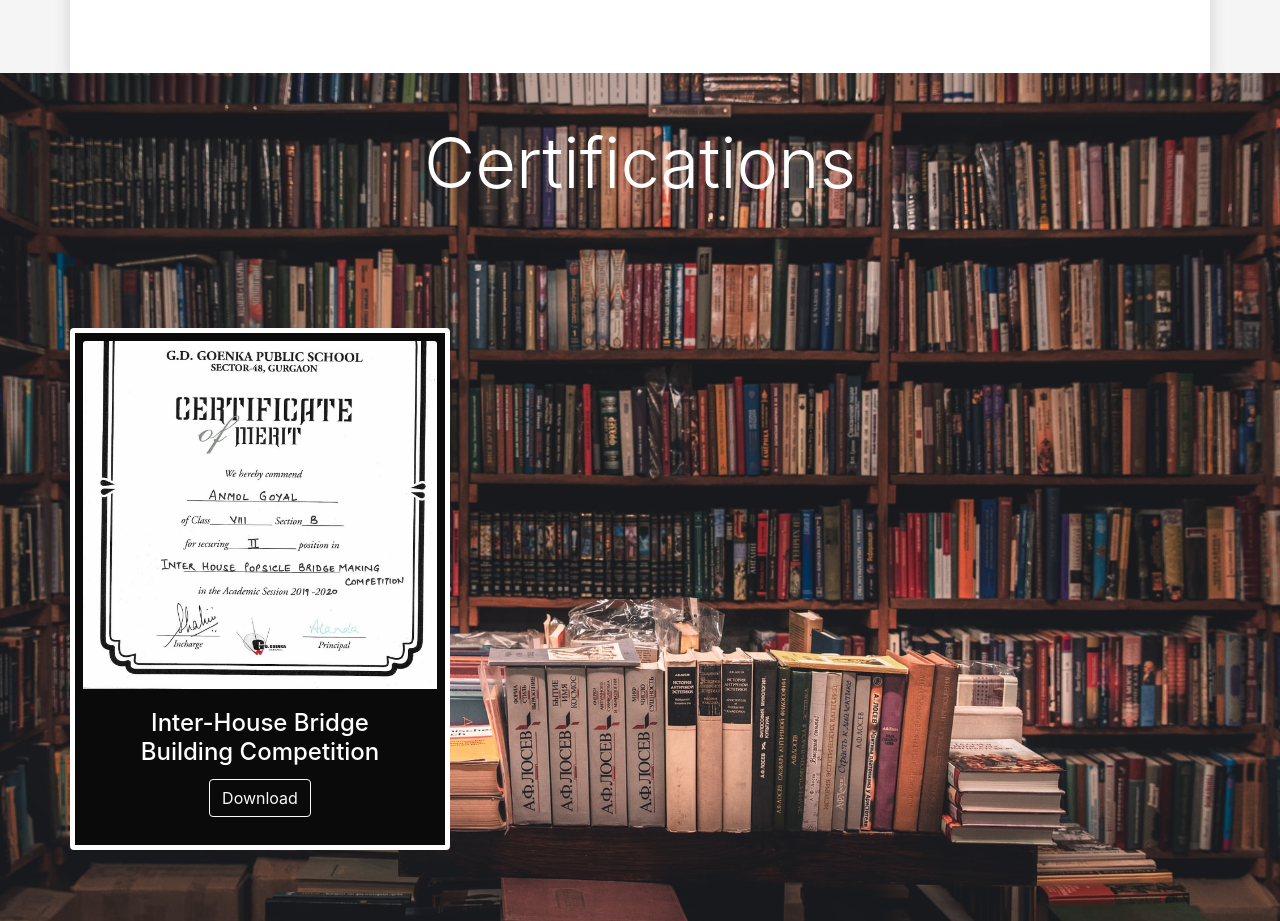
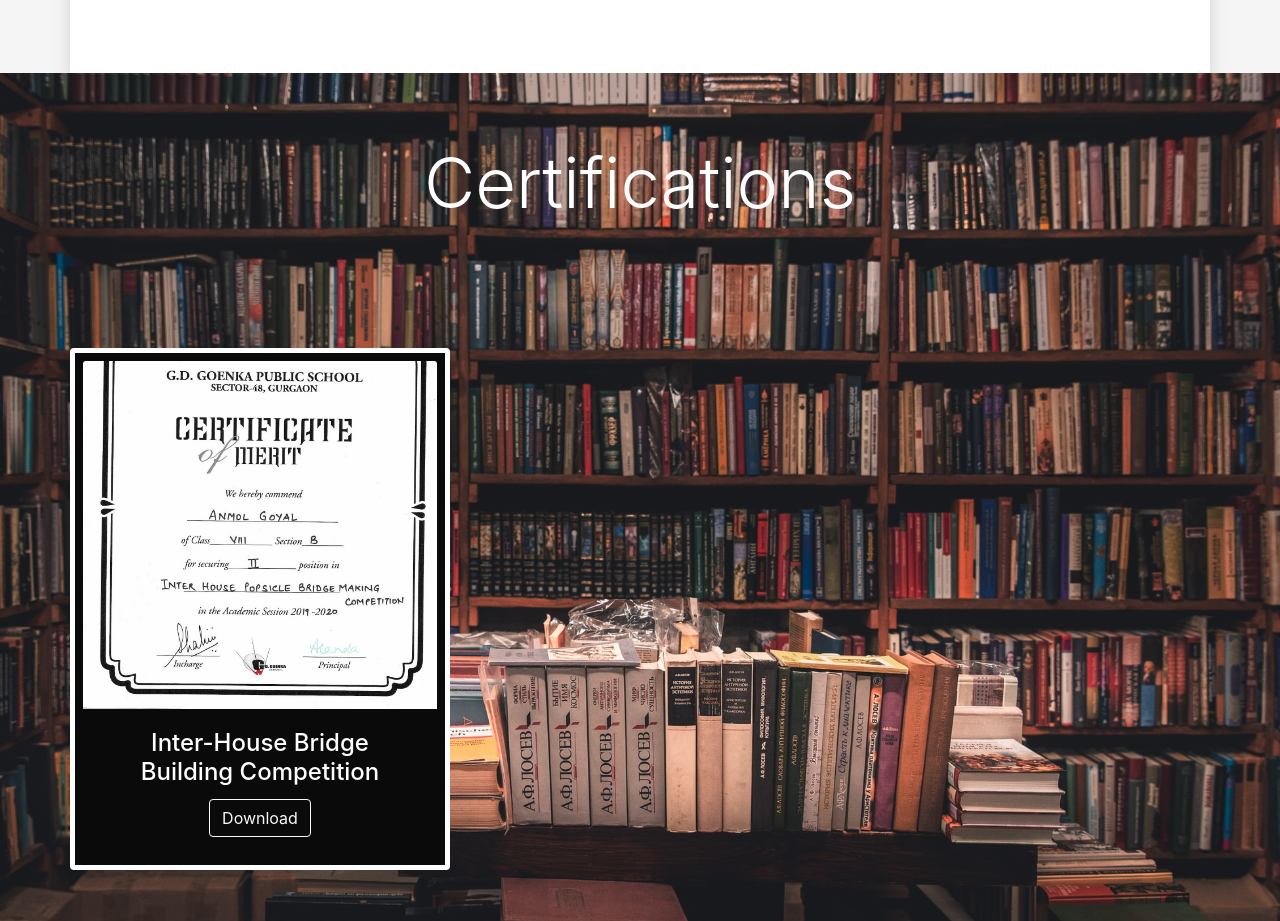
Before and after one commit to AG-droid/AG-droid.github.io, a plain HTML site: page index.html in a window 1280 px wide. Shown: the part 2280-3201 px from the top of the page. Drawn offline with nearby package versions, Linux system fonts and the light colour scheme.

Commit message:
New commit

```diff
--- a/index.html
+++ b/index.html
@@ -625,7 +625,7 @@ z-index: 999999;
         <br>
         <br>
             <div class="container  animate__animated" id="cert-cont">
-                <h1 class="display-1 cert-h animate__animated animate__slow">Certifications</h1>
+                <h1 class="display-1 cert-h animate__animated animate__slow" style='padding-top:20'>Certifications</h1>
                 <div class="row" style="padding-bottom: 100px; ">
                 <div class="p-2 card col-sm-4 card-1 animate__animated" id="cert-1" style="height:auto; text-align: center; background-color:  #0A0A0A; padding-top: 1%; margin-top: 10%;border: 5px solid white;">
                     <img class="card-img-top" src="Certificate1.jpeg" style="width: 100%;">
```
